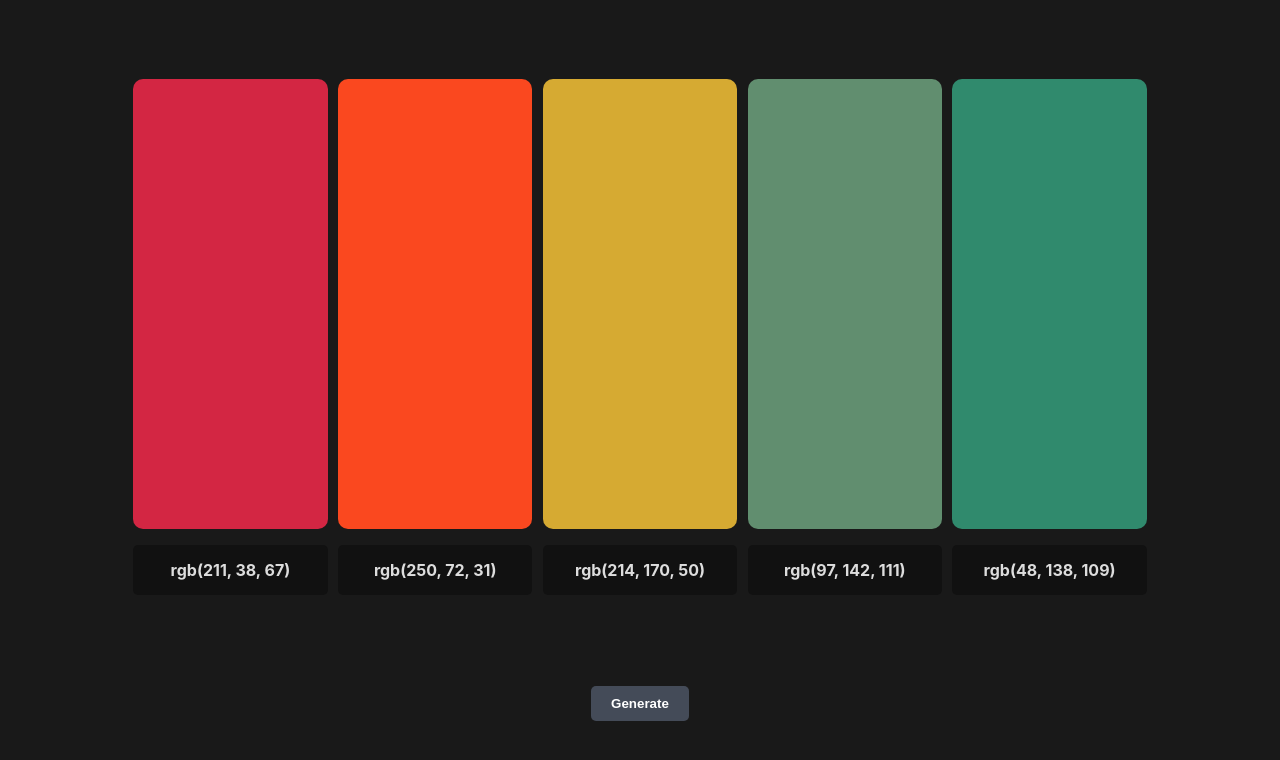
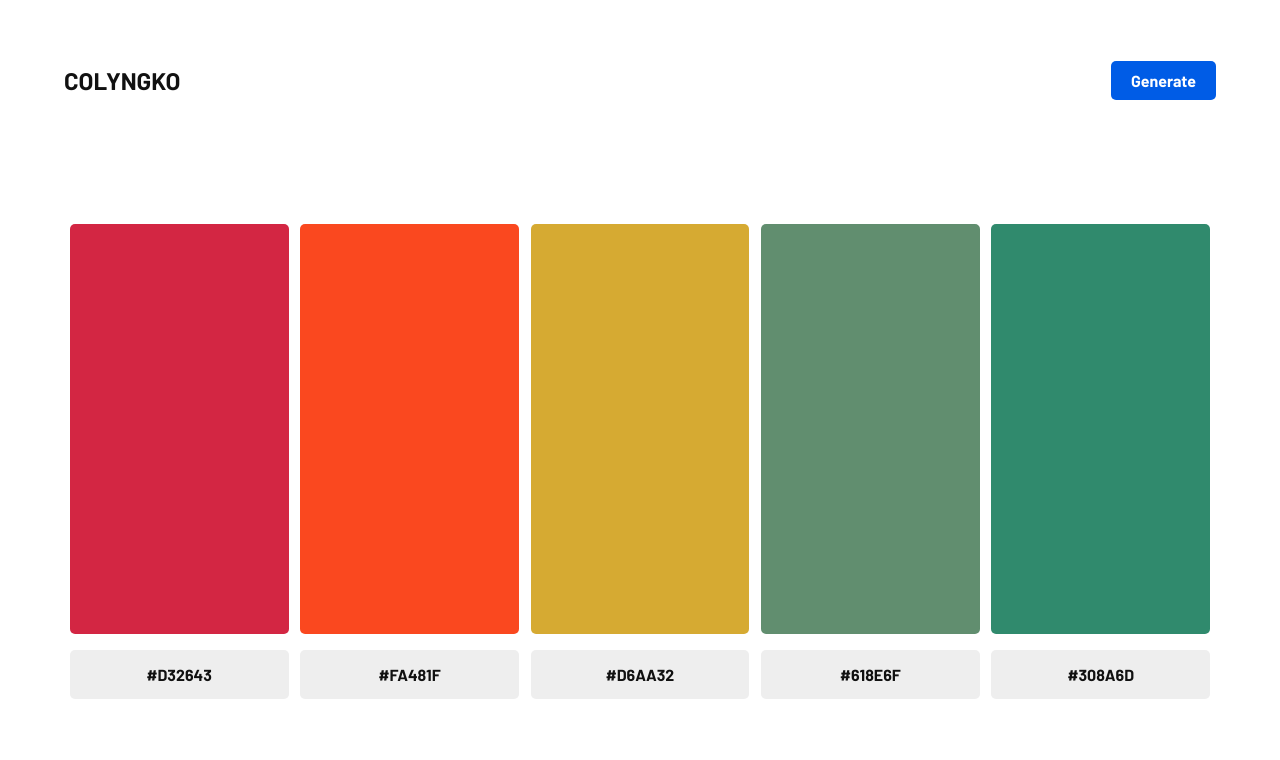
Before and after one commit to cyngko/color-palette-generator, a React (Create React App) app: page / in a window 1280 px wide. Shown: the top 760 px of the page. Built offline with nearby package versions, Linux system fonts and the light colour scheme.

Commit message:
RGB To Hex Conversion + Styling

```diff
--- a/src/App.css
+++ b/src/App.css
@@ -1,12 +1,16 @@
+@import url('https://fonts.googleapis.com/css2?family=Barlow:wght@400;500;700&display=swap');
+
 .App {
   text-align: center;
   height: 100vh;
   width: 100vw;
+
   display: flex;
   flex-direction: column;
   justify-content: space-around;
   align-items: center;
   background-color: #191919;
+  background-color: #ffffff;
 }
 
 .App-logo {
@@ -20,21 +24,6 @@
   }
 }
 
-.App-header {
-  background-color: #282c34;
-  min-height: 100vh;
-  display: flex;
-  flex-direction: column;
-  align-items: center;
-  justify-content: center;
-  font-size: calc(10px + 2vmin);
-  color: white;
-}
-
-.App-link {
-  color: #61dafb;
-}
-
 @keyframes App-logo-spin {
   from {
     transform: rotate(0deg);
@@ -44,9 +33,11 @@
   }
 }
 .GenerateBtn {
+  font-family: 'Barlow', sans-serif;
+  font-weight: bold;
+  font-size: 16px;
   padding: 10px 20px;
-  font-weight: bold;
-  background-color: #444b58;
+  background-color: #005ce6;
   color: #fff;
   border: none;
   border-radius: 5px;
@@ -56,23 +47,42 @@
 
 .PaletteBlock {
   width: 19%;
-  height: 450px;
+  height: 80%;
 }
 .ColorBlock {
   width: 100%;
-  height: 100%;
-  border-radius: 10px;
-  transition: 350ms ease-in-out;
+  height: 80%;
+  border-radius: 5px;
+  transition: 250ms ease-in-out;
 }
-.rgbName {
+.colorName {
   font-weight: bold;
+
+  font-family: 'Barlow', sans-serif;
   color: #ddd;
+  color: #111;
   background-color: #111111;
+  background-color: #eee;
   border-radius: 5px;
-  padding: 15px;
+  padding: 15px 5px;
 }
 .ColorScheme {
-  width: 80%;
+  width: 90%;
+  height: 80%;
   display: flex;
+  align-items: center;
   justify-content: space-around;
 }
+.Navbar {
+  height: 20%;
+  display: flex;
+  width: 90%;
+  align-items: center;
+  justify-content: space-between;
+}
+.logo {
+  color: #fff;
+  color: #111 !important;
+  font-weight: 700;
+  font-family: 'Barlow', sans-serif;
+}
--- a/src/App.js
+++ b/src/App.js
@@ -1,6 +1,7 @@
 import React from 'react';
 import './App.css';
 import ColorScheme from './components/colorScheme';
+import Navbar from './components/navbar';
 
 function App() {
   const [scheme, setScheme] = React.useState([
@@ -10,7 +11,7 @@ function App() {
     [97, 142, 111],
     [48, 138, 109],
   ]);
-  function colormind() {
+  function getSchemes() {
     var url = 'http://colormind.io/api/';
 
     (async () => {
@@ -29,10 +30,8 @@ function App() {
 
   return (
     <div className='App'>
+      <Navbar onGetScheme={getSchemes} />
       <ColorScheme scheme={scheme} />
-      <button className='GenerateBtn' onClick={colormind}>
-        Generate
-      </button>
     </div>
   );
 }
--- a/src/components/colorScheme.jsx
+++ b/src/components/colorScheme.jsx
@@ -2,7 +2,6 @@ import React from 'react';
 import PaletteBlock from './paletteBlock';
 
 export default function ColorScheme({ scheme }) {
-  console.log(scheme);
   return (
     <div className='ColorScheme'>
       {/* <PaletteBlock key={scheme} color={scheme} /> */}
--- /dev/null
+++ b/src/components/navbar.jsx
@@ -0,0 +1,12 @@
+import React from 'react';
+
+export default function Navbar({ onGetScheme }) {
+  return (
+    <div className='Navbar'>
+      <h2 className='logo'>COLYNGKO</h2>
+      <button className='GenerateBtn' onClick={onGetScheme}>
+        Generate
+      </button>
+    </div>
+  );
+}
--- a/src/components/paletteBlock.jsx
+++ b/src/components/paletteBlock.jsx
@@ -1,6 +1,13 @@
 import React from 'react';
 
 export default function PaletteBlock({ color }) {
+  const getHexColor = () => {
+    let hex = '';
+    for (let num of color) {
+      hex = hex + num.toString(16);
+    }
+    return hex.toUpperCase();
+  };
   return (
     <div className='PaletteBlock'>
       <div
@@ -8,7 +15,8 @@ export default function PaletteBlock({ color }) {
         style={{
           background: `rgb(${color[0]}, ${color[1]}, ${color[2]})`,
         }}></div>
-      <p className='rgbName'>{`rgb(${color[0]}, ${color[1]}, ${color[2]})`}</p>
+      {/* <p className='colorName'>{`rgb(${color[0]}, ${color[1]}, ${color[2]})`}</p> */}
+      <p className='colorName'>{`#${getHexColor()}`}</p>
     </div>
   );
 }
```
